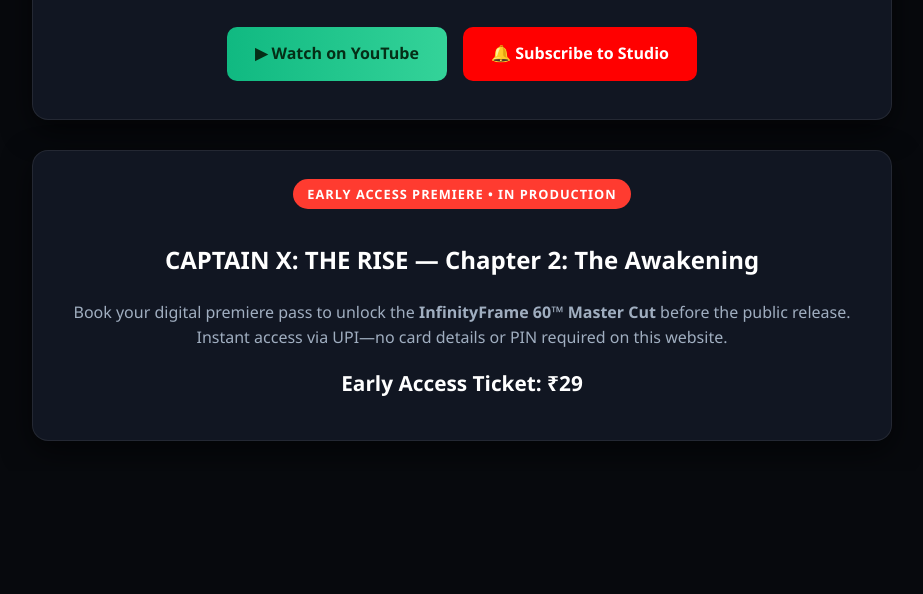
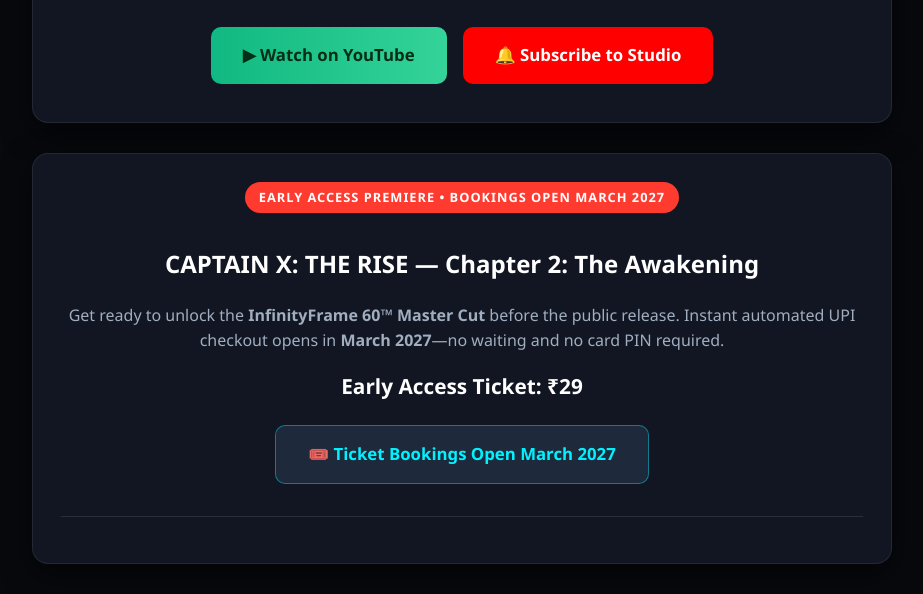
Before and after one commit to eteeb2001/infinityverse-tickets, a plain HTML site: page index.html in a window 1280 px wide. Shown: the part 1367-1961 px from the top of the page, without its empty margins (178-1101 px from the left). Before the commit the page ends 1838 px from the top, so only its background shows below. Drawn offline with Linux system fonts and the light colour scheme.

Commit message:
Update index.html

```diff
--- a/index.html
+++ b/index.html
@@ -132,8 +132,8 @@
         .btn {
             display: inline-block;
             margin: 10px 6px;
-            padding: 14px 28px;
-            font-size: 1em;
+            padding: 15px 32px;
+            font-size: 1.05em;
             font-weight: bold;
             text-decoration: none;
             border-radius: 10px;
@@ -148,17 +148,21 @@
             background: linear-gradient(90deg, #10b981, #34d399);
             color: #052e16;
         }
-        .btn-buy {
-            background: linear-gradient(90deg, #ff3b30, #ff6b4a);
-            color: #ffffff;
-            box-shadow: 0 4px 15px rgba(255, 59, 48, 0.4);
+        .btn-soon {
+            background: #1e293b;
+            color: var(--accent-cyan);
+            border: 1px solid rgba(0, 242, 254, 0.4);
+            cursor: default;
+        }
+        .btn-soon:hover {
+            transform: none;
         }
         .btn-yt {
             background-color: #ff0000;
             color: #ffffff;
         }
         .pay-apps {
-            margin-top: 20px;
+            margin-top: 22px;
             padding-top: 18px;
             border-top: 1px solid rgba(255, 255, 255, 0.1);
         }
@@ -183,17 +187,6 @@
             font-size: 0.85em;
             font-weight: 600;
             color: #e2e8f0;
-        }
-        .upi-box {
-            display: none;
-            margin-top: 20px;
-            padding: 20px;
-            background: #0b0f19;
-            border: 1px dashed var(--accent-cyan);
-            border-radius: 12px;
-        }
-        .upi-box.active {
-            display: block;
         }
         .roadmap-item {
             display: flex;
@@ -275,11 +268,15 @@
             <a href="https://youtube.com?sub_confirmation=1" target="_blank" class="btn btn-yt">🔔 Subscribe to Studio</a>
         </div>
 
-        <!-- EPISODE 2: TICKET & PAYMENT PORTAL -->
+        <!-- EPISODE 2: TICKET PREVIEW (OPENING MARCH 2027) -->
         <div class="card">
-            <span class="badge badge-ticket">EARLY ACCESS PREMIERE • IN PRODUCTION</span>
+            <span class="badge badge-ticket">EARLY ACCESS PREMIERE • BOOKINGS OPEN MARCH 2027</span>
             <h2>CAPTAIN X: THE RISE — Chapter 2: The Awakening</h2>
             <p style="color: var(--text-muted);">
-                Book your digital premiere pass to unlock the <strong>InfinityFrame 60™ Master Cut</strong> before the public release. Instant access via UPI—no card details or PIN required on this website.
+                Get ready to unlock the <strong>InfinityFrame 60™ Master Cut</strong> before the public release. Instant automated UPI checkout opens in <strong>March 2027</strong>—no waiting and no card PIN required.
             </p>
             <p style="font-size: 1.3em; margin: 12px 0;"><strong>Early Access Ticket: ₹29</strong></p>
+
+            <div class="btn btn-soon">🎟️ Ticket Bookings Open March 2027</div>
+
+            <div class="pay-apps">
```
